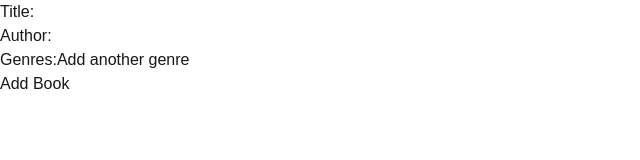
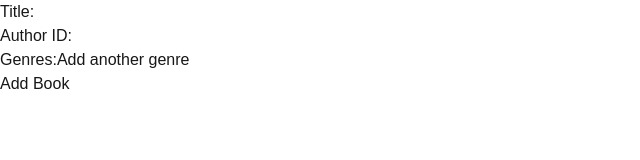
Before and after one commit to angelpoulose/Woven-Pages, a Next.js app in the folder frontend/: page /book/add in a window 1280 px wide. Shown: the top 160 px of the page, without its empty margins (0-640 px from the left). Built offline with nearby package versions, Linux system fonts and the light colour scheme.

Commit message:
Handeled admin access to add books

```diff
--- a/frontend/src/app/book/add/page.js
+++ b/frontend/src/app/book/add/page.js
@@ -2,11 +2,12 @@
 import { useEffect, useState } from "react";
 import axios from "axios";
 import Cookies from 'js-cookie'
-import Router from 'next/router';
+import { useRouter } from 'next/navigation';
 
 export default function addBook() {
   const [error, setError] = useState('');
   const [success, setSuccess] = useState('');
+  const router = useRouter();
   const [formDataToSend,setFormData] = useState({
     'title':"",
     'author':"",
@@ -21,7 +22,8 @@ export default function addBook() {
     setSuccess('');
       const token = Cookies.get('token');
       if (!token) {
-        Router.push('/login');
+        alert("You aren't logged in");
+        router.push('/login');
         return;
       }
       axios.post('http://localhost:5000/add_book',
@@ -40,8 +42,12 @@ export default function addBook() {
         setSuccess('Book added successfully');
         alert('Book added')
       }).catch((error) => {
-        setError('Failed to add book');
-        alert(error)
+        if (error.response && error.response.status === 403) {
+          alert('Admin access required');
+        } else {
+          setError('Failed to add book');
+          alert(error.message || 'An error occurred');
+        }
       });
 
   };
@@ -64,8 +70,8 @@ export default function addBook() {
           <input type="text" id="title" name="title" required onChange={handleChange} />
         </div>
         <div>
-          <label htmlFor="author">Author:</label>
-          <input type="text" id="author" name="author" required onChange={handleChange} />
+          <label htmlFor="author">Author ID:</label>
+          <input type="number" id="author" name="author" required onChange={handleChange} />
         </div>
         <div>
           <label>Genres:</label>
```
